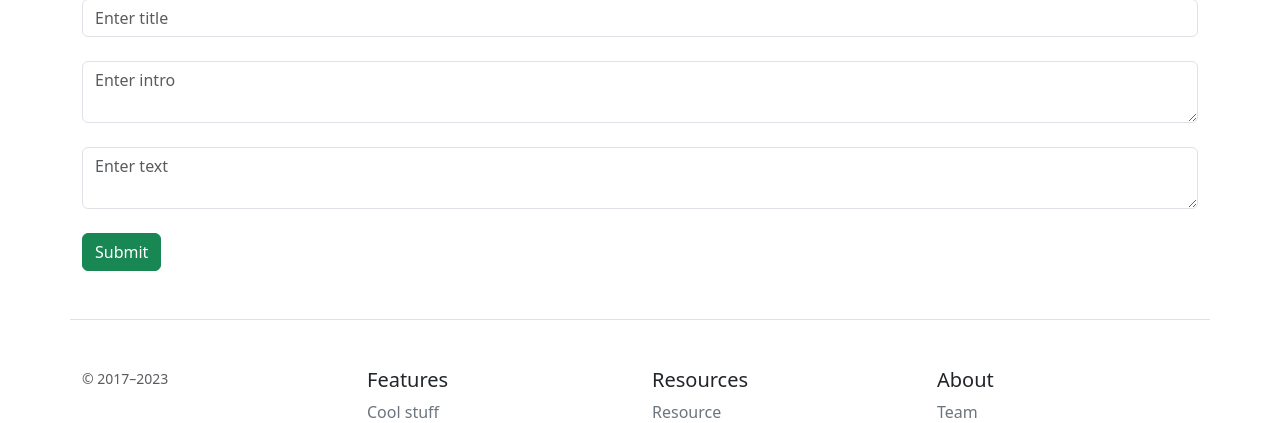
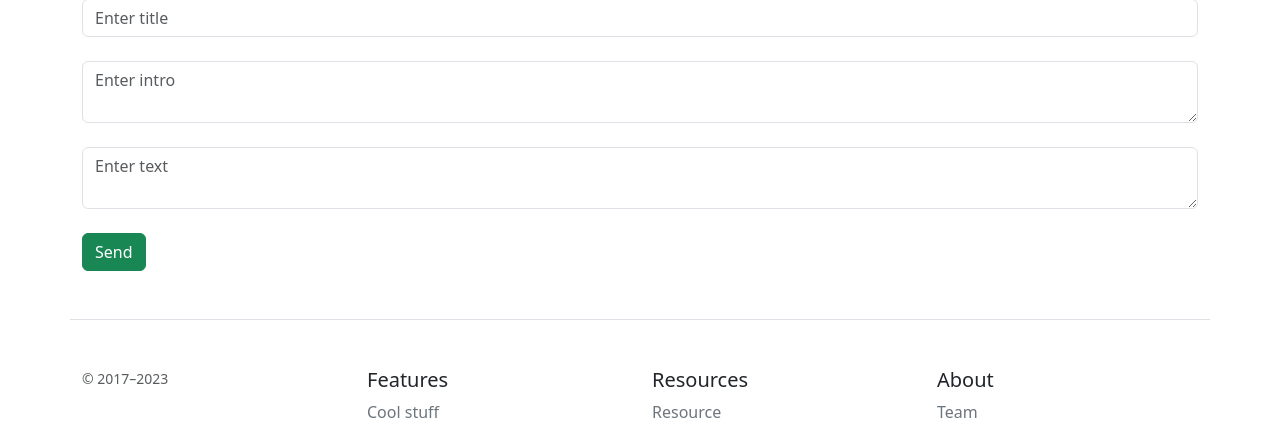
Before and after one commit to OleksPro/flask_blog, a Flask app: page /create_article in a window 1280 px wide. Shown: the part 148-571 px from the top of the page. Run offline with Flask 3, Linux system fonts and the light colour scheme.

Commit message:
Add all files

```diff
--- a/templates/base.html
+++ b/templates/base.html
@@ -15,7 +15,7 @@
         </a>
 
         <nav class="d-inline-flex mt-2 mt-md-0 ms-md-auto">
-          <a class="me-3 py-2 link-body-emphasis text-decoration-none" href="#">Home</a>
+          <a class="me-3 py-2 link-body-emphasis text-decoration-none" href="/">Home</a>
           <a class="me-3 py-2 link-body-emphasis text-decoration-none" href="/about">About</a>
           <a class="me-3 py-2 link-body-emphasis text-decoration-none" href="/posts">Posts</a>
           <a class="me-3 py-2 link-body-emphasis text-decoration-none btn btn-warning" href="/create_article">Create</a>
--- a/templates/create_article.html
+++ b/templates/create_article.html
@@ -10,6 +10,6 @@
         <input type="text" name="title" id="title" class="form-control" placeholder="Enter title"><br>
         <textarea name="intro" id="intro" class="form-control" placeholder="Enter intro"></textarea><br>
         <textarea name="text" id="text" class="form-control" placeholder="Enter text"></textarea><br>
-        <input type="submit" class="btn btn-success"><br>
+        <input type="submit" class="btn btn-success" value="Send"><br>
     </form>
 {% endblock %}
```
Also changed, not shown: instance/blog.db.
